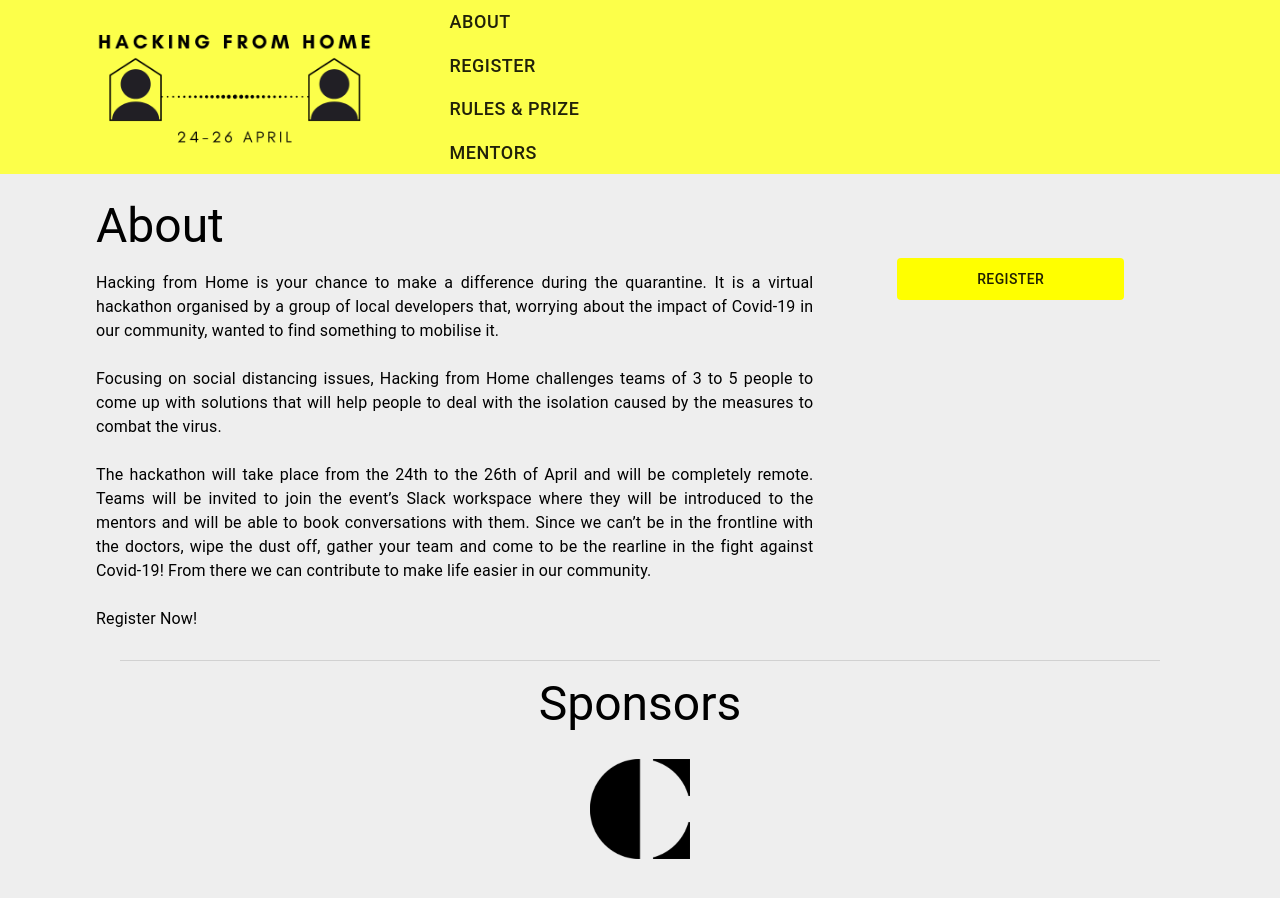
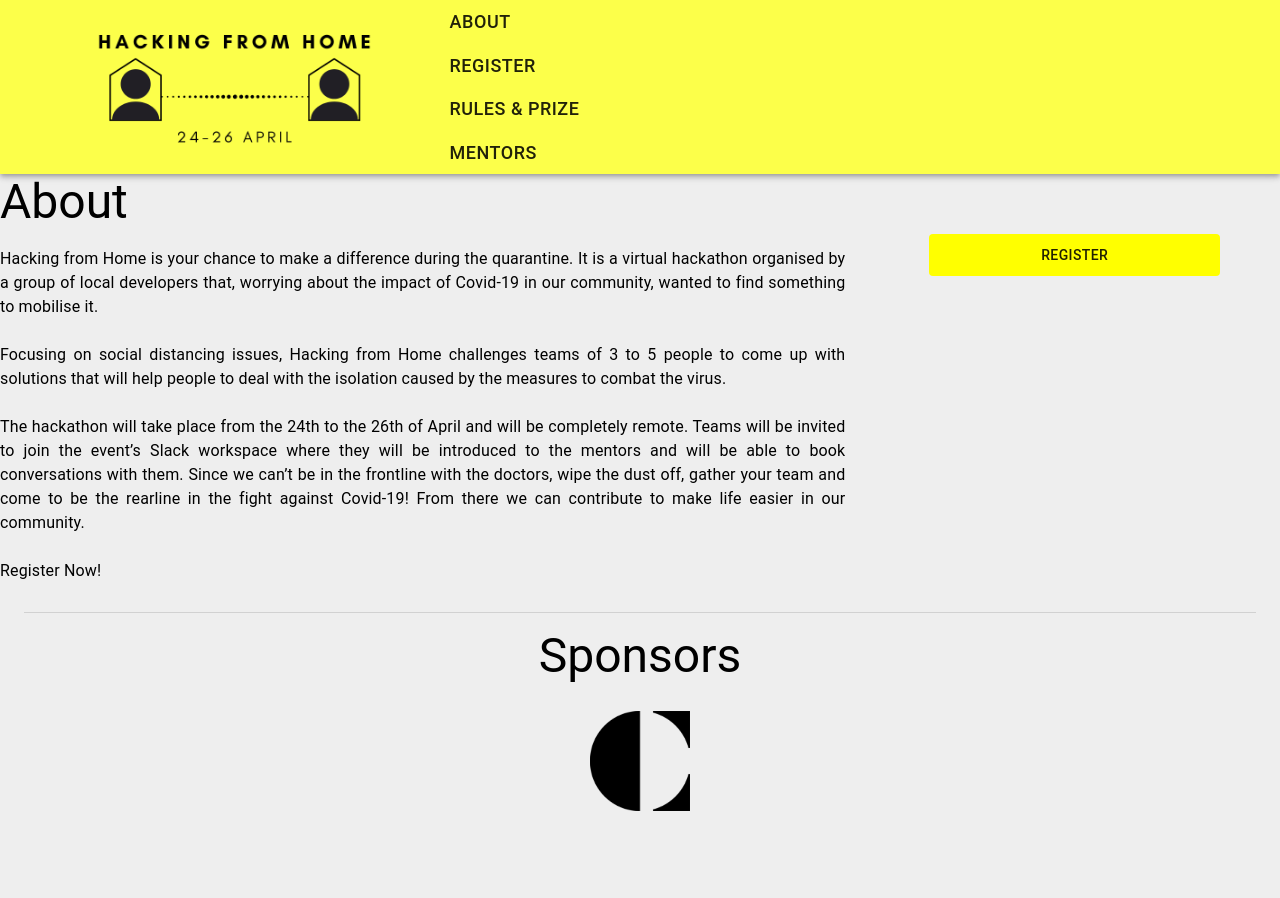
Before and after one commit to hackingfromhome/hackingfromhome.github.io, a React (Create React App) app: page / in a window 1280 px wide. Shown: the top 898 px of the page. After the commit the page ends 839 px from the top, so only its background shows below. Built offline with nearby package versions, Linux system fonts and the light colour scheme.

Commit message:
Fix style

```diff
--- a/src/home.jsx
+++ b/src/home.jsx
@@ -511,7 +511,7 @@ const Home = () => {
           </Box>
         </Toolbar>
       </AppBar>
-      <div className={classes.root}>
+      {/* <div className={classes.root}> */}
       <Box display={display === ABOUT ? "block" : "none"}>
         <About registerFn={() => setDisplay(REGISTER)} />
       </Box>
@@ -535,7 +535,7 @@ const Home = () => {
           </a>
         </Box>
       </footer>
-      </div>
+      {/* </div> */}
     </>
   );
 };
```
Lines whose indentation alone changed are shown as unchanged.
